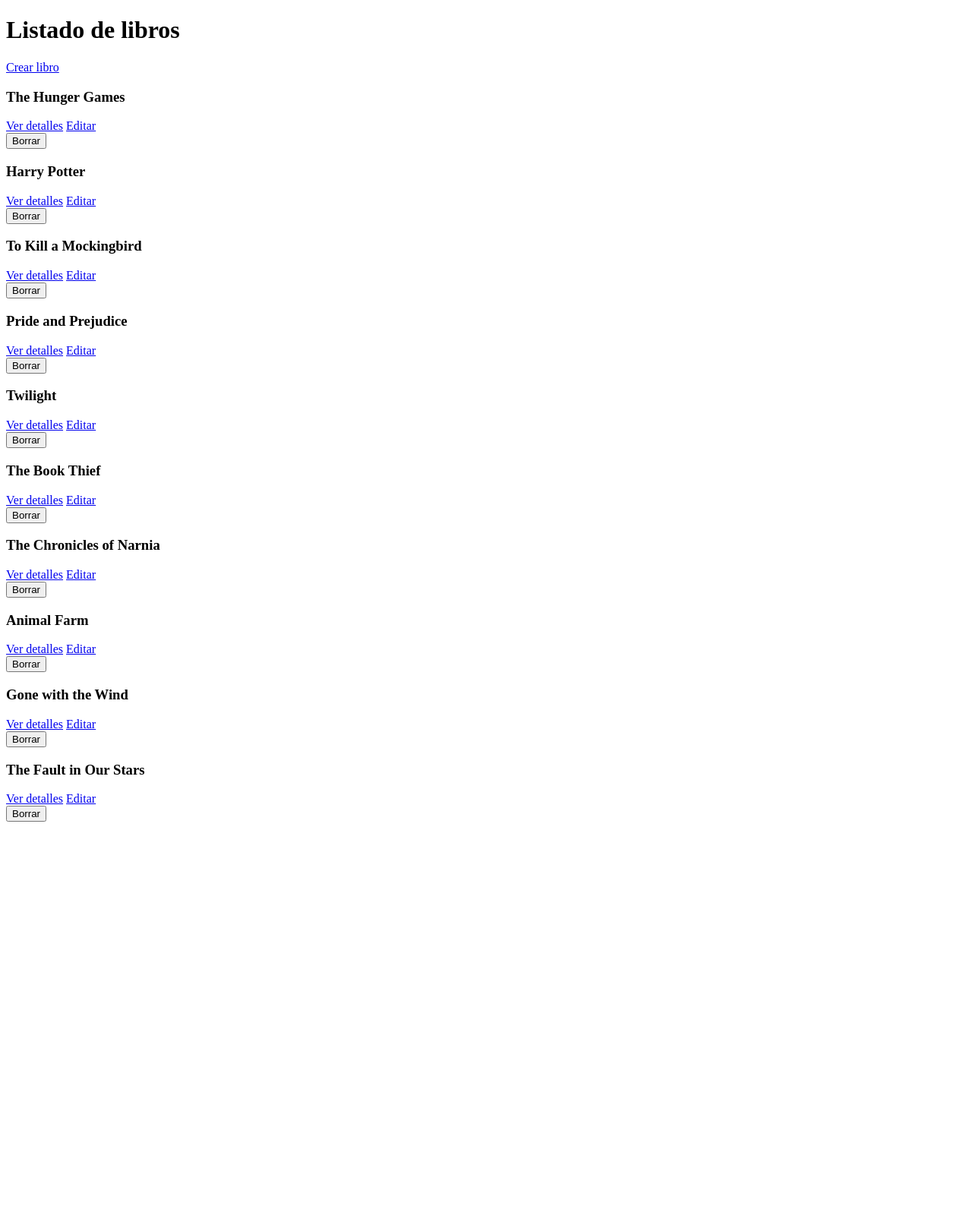
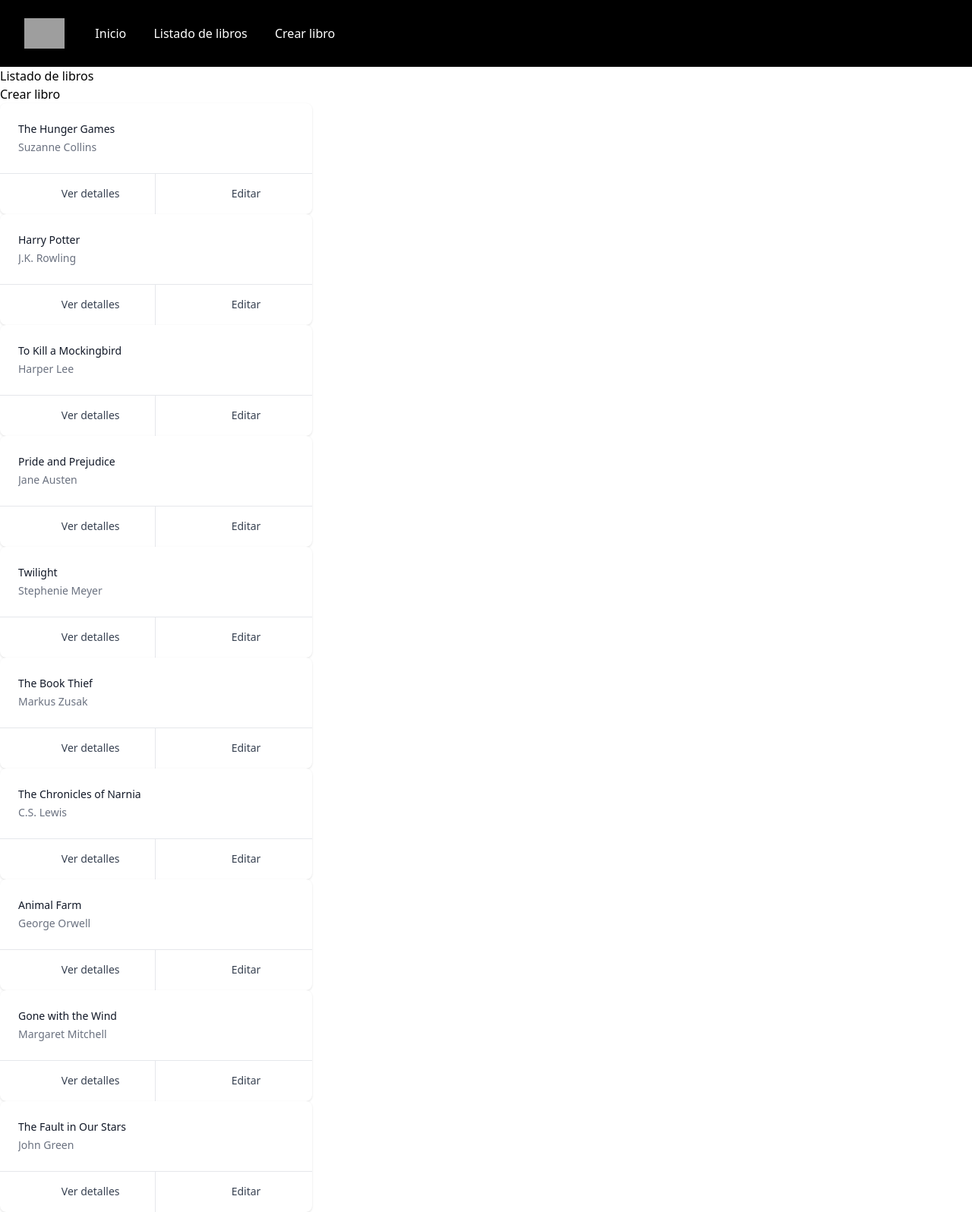
Before and after one commit to emjuarez/ih-04-backend-crud, a Node server app: page /books in a window 1280 px wide. Shown: the whole page at 76% size. Before the commit the page ends 1082 px from the top, so only its background shows below. Run offline with Node 20, Linux system fonts and the light colour scheme; data comes from the database, SQL or seed files in the repository; some libraries are stand-ins or nearby versions; grey boxes are pictures that could not be loaded.

Commit message:
tailwind

```diff
--- a/views/books/list.hbs
+++ b/views/books/list.hbs
@@ -4,7 +4,7 @@
 
 <a href="/books/create">Crear libro</a>
 
-	{{#each data }}
+	{{!-- {{#each data }}
 		<div>
 			<h3>{{title}}</h3>
 			<a href="/books/{{_id}}">Ver detalles</a>
@@ -14,4 +14,43 @@
 				<button>Borrar</button>
 			</form>
 		</div>
-	{{/each}}
+	{{/each}} --}}
+
+{{#each data }}
+{{!-- {{#each data }} --}}
+<!-- This example requires Tailwind CSS v2.0+ -->
+<ul role="list" class="grid grid-cols-1 gap-6 sm:grid-cols-2 lg:grid-cols-3">
+  <li class="col-span-1 bg-white rounded-lg shadow divide-y divide-gray-200">
+    <div class="w-full flex items-center justify-between p-6 space-x-6">
+      <div class="flex-1 truncate">
+        <div class="flex items-center space-x-3">
+          <h3 class="text-gray-900 text-sm font-medium truncate">{{title}}</h3>
+        </div>
+        <p class="mt-1 text-gray-500 text-sm truncate">{{author}}</p>
+      </div>
+    </div>
+    <div>
+      <div class="-mt-px flex divide-x divide-gray-200">
+        <div class="w-0 flex-1 flex">
+          <a href="/books/{{_id}}" class="relative -mr-px w-0 flex-1 inline-flex items-center justify-center py-4 text-sm text-gray-700 font-medium border border-transparent rounded-bl-lg hover:text-gray-500">
+            <!-- Heroicon name: solid/mail -->
+            <svg class="w-5 h-5 text-gray-400" xmlns="http://www.w3.org/2000/svg" viewBox="0 0 20 20" fill="currentColor" aria-hidden="true">
+            </svg>
+            <span class="ml-3">Ver detalles</span>
+          </a>
+        </div>
+        <div class="-ml-px w-0 flex-1 flex">
+          <a href="/books/{{_id}}/edit" class="relative w-0 flex-1 inline-flex items-center justify-center py-4 text-sm text-gray-700 font-medium border border-transparent rounded-br-lg hover:text-gray-500">
+            <!-- Heroicon name: solid/phone -->
+            <svg class="w-5 h-5 text-gray-400" xmlns="http://www.w3.org/2000/svg" viewBox="0 0 20 20" fill="currentColor" aria-hidden="true">
+            </svg>
+            <span class="ml-3">Editar</span>
+          </a>
+        </div>
+      </div>
+    </div>
+  </li>
+
+  <!-- More people... -->
+</ul>
+{{/each}}
--- a/views/layout.hbs
+++ b/views/layout.hbs
@@ -2,15 +2,55 @@
 
 <!DOCTYPE html>
 <html lang="en">
+
 <head>
 	<meta charset="UTF-8">
 	<meta http-equiv="X-UA-Compatible" content="IE=edge">
 	<meta name="viewport" content="width=device-width, initial-scale=1.0">
+
+	<script src="https://cdn.tailwindcss.com"></script>
+
 	<title>App de libros</title>
 </head>
-	<body>
 
-		{{{ body }}}
+<body>
 
-	</body>
+	<header class="bg-black">
+		<nav class="max-w-7xl mx-auto px-4 sm:px-6 lg:px-8" aria-label="Top">
+			<div class="w-full py-6 flex items-center justify-between border-b border-indigo-500 lg:border-none">
+				<div class="flex items-center">
+					<a href="/">
+						<img class="h-10 w-auto" src="/images/ironhack.png"
+							alt="">
+					</a>
+					<div class="hidden ml-10 space-x-8 lg:block">
+						<a href="/" class="text-base font-medium text-white hover:text-indigo-50">
+							Inicio
+						</a>
+
+						<a href="/books" class="text-base font-medium text-white hover:text-indigo-50"> 			Listado de libros
+						</a>
+
+						<a href="/books/create" class="text-base font-medium text-white hover:text-indigo-50">
+							Crear libro
+						</a>
+					</div>
+				</div>
+
+			</div>
+			<div class="py-4 flex flex-wrap justify-center space-x-6 lg:hidden">
+				<a href="#" class="text-base font-medium text-white hover:text-indigo-50"> Inicio </a>
+
+				<a href="/books" class="text-base font-medium text-white hover:text-indigo-50"> Listado de libros </a>
+
+				<a href="/books/create" class="text-base font-medium text-white hover:text-indigo-50"> Crear libro</a>
+
+			</div>
+		</nav>
+	</header>
+
+	{{{ body }}}
+
+</body>
+
 </html>
```
